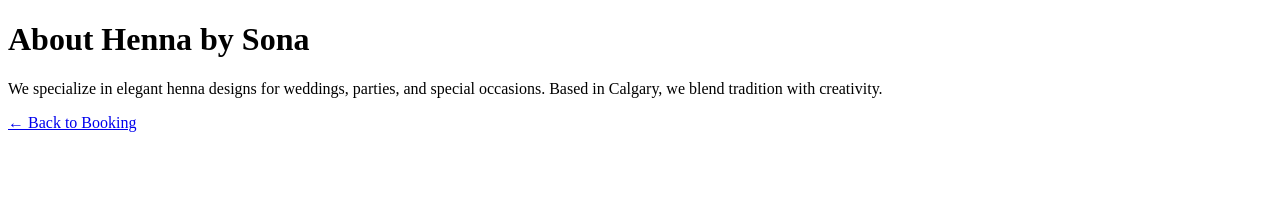
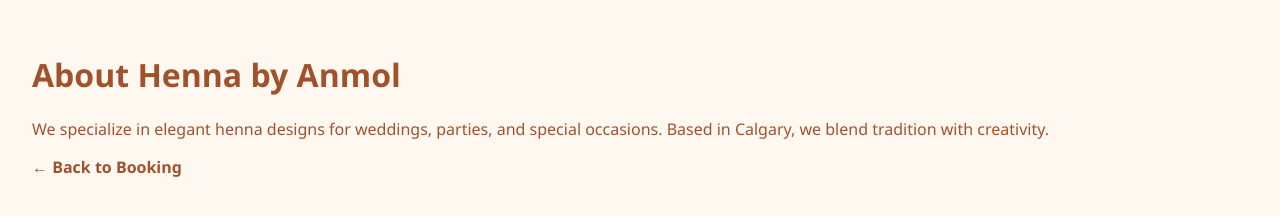
Before and after one commit to Hennabysona/hennabysona.github.io, a plain HTML site: page about.html in a window 1280 px wide. Drawn offline with Linux system fonts and the light colour scheme.

Commit message:
Update about.html

```diff
--- a/about.html
+++ b/about.html
@@ -1,8 +1,29 @@
 <!DOCTYPE html>
-<html>
-<head><title>About Us</title></head>
+<html lang="en">
+<head>
+  <meta charset="UTF-8" />
+  <meta name="viewport" content="width=device-width, initial-scale=1.0"/>
+  <title>About Us</title>
+  <style>
+    body {
+      margin: 0;
+      font-family: 'Segoe UI', sans-serif;
+      background-color: #fff8f0;
+      padding: 2em;
+      color: #a0522d;
+    }
+    a {
+      color: #a0522d;
+      font-weight: bold;
+      text-decoration: none;
+    }
+    a:hover {
+      text-decoration: underline;
+    }
+  </style>
+</head>
 <body>
-  <h1>About Henna by Sona</h1>
+  <h1>About Henna by Anmol</h1>
   <p>We specialize in elegant henna designs for weddings, parties, and special occasions. Based in Calgary, we blend tradition with creativity.</p>
   <p><a href="index.html">← Back to Booking</a></p>
 </body>
```
